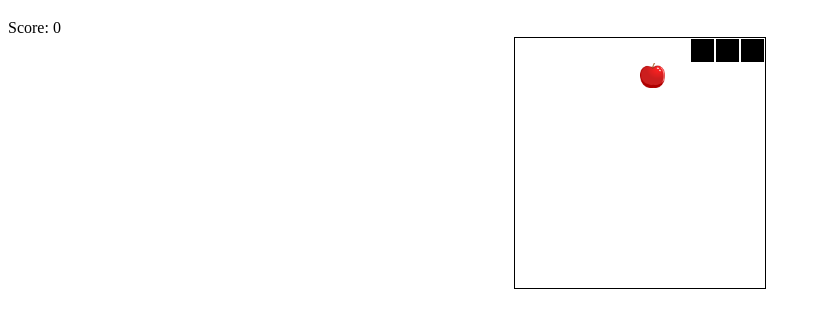
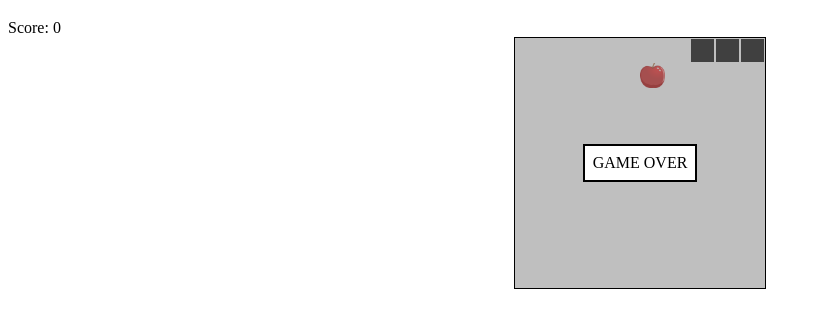
Before and after one commit to dingensundso/snek, a website with bundled scripts: page index.html in a window 1280 px wide. Shown: the part 62-390 px from the top of the page, without its empty margins (0-820 px from the left). Built offline with nearby package versions, Linux system fonts and the light colour scheme; files whose address does not match are found by name.

Commit message:
add game over overlay

```diff
--- a/src/main.css
+++ b/src/main.css
@@ -6,6 +6,7 @@
 	display: flex;
 	flex-wrap: wrap;
 	text-align: center;
+	position: relative;
 }
 
 #grid div {
@@ -23,3 +24,20 @@
 	background-image: url('../static/apple.png');
 	background-size: 100%;
 }
+
+#grid div.popup {
+	height: 100%;
+	width: 100%;
+	position: absolute;
+	background-color: rgba(128,128,128,.5);
+	display: flex;
+	flex-flow: column;
+	justify-content: center;
+	align-items: center;
+}
+
+#grid div.popup span {
+	padding: .5em;
+	border: 2px solid black;
+	background-color: #fff;
+}
--- a/src/main.ts
+++ b/src/main.ts
@@ -41,8 +41,7 @@ function startGame() {
 function stepGame() {
 	if (nextDirection !== -direction) direction = nextDirection;
 	if (collision()) {
-		console.log("YOU HIT SOMETHING");
-		clearInterval(interval);
+		gameOver();
 	} else {
 		moveSnake();
 	}
@@ -87,6 +86,17 @@ function randomApple() {
 	availableSquares[idx].classList.add("apple");
 }
 
+function gameOver() {
+	clearInterval(interval);
+	const popup = document.createElement("div");
+	popup.classList.add("popup");
+	const popupText = document.createElement("span");
+	popupText.innerText = "GAME OVER";
+	popup.appendChild(popupText);
+	grid.insertBefore(popup, grid.children[0]);
+	grid.dispatchEvent(new Event("gameOver"));
+}
+
 document.addEventListener("keydown", (event) => {
 	if (event.defaultPrevented) {
 		return;
```
